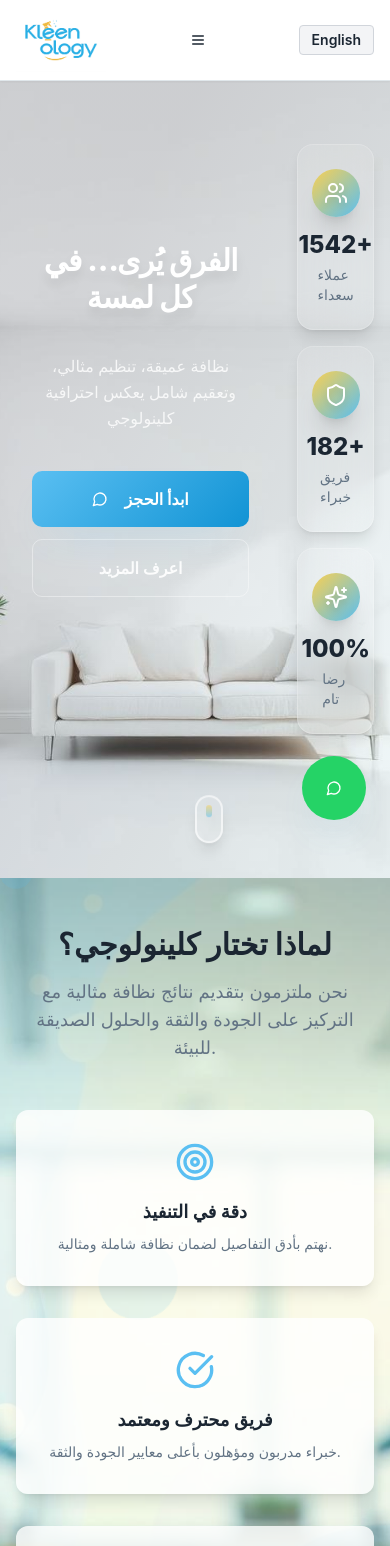
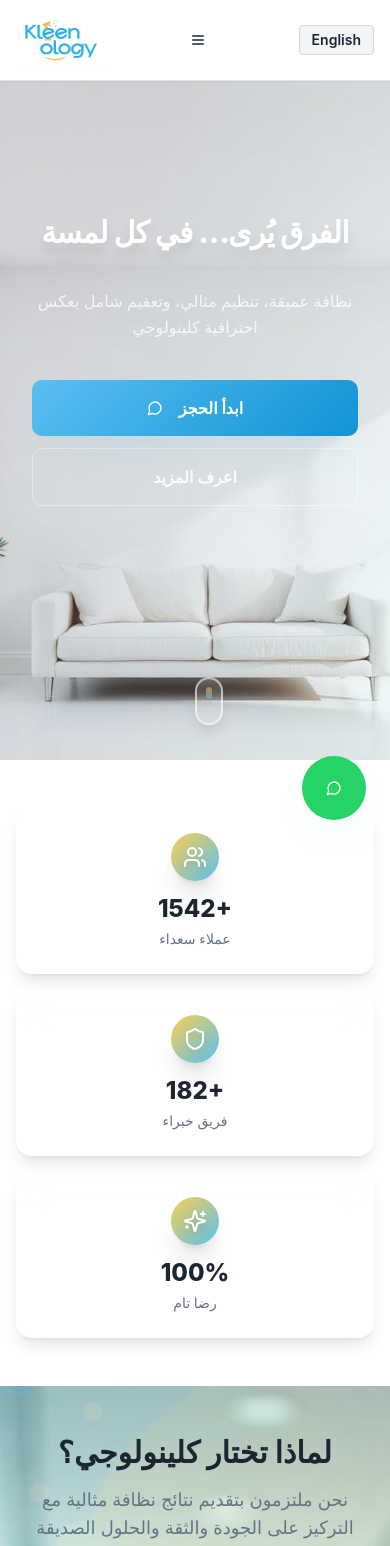
Before and after one commit to Webique/kleenology-clean-space-web, a React (Vite) app: page / in a window 390 px wide. Shown: the top 1546 px of the page. Built offline with nearby package versions, Linux system fonts and the light colour scheme.

Commit message:
Fix: Separate stats section on mobile
The stats section has been moved to a new, separate section below the hero section. This new section has a plain white background, as requested by the user.

```diff
--- a/src/components/Hero.tsx
+++ b/src/components/Hero.tsx
@@ -96,32 +96,6 @@ export const Hero = () => {
           ))}
         </div>
       </div>
-
-      {/* Mobile Stats Section - Separate section with plain background */}
-      <div className="sm:hidden bg-background py-12">
-        <div className="grid grid-cols-1 gap-4 max-w-2xl w-full mx-auto px-4">
-          {[
-            { icon: Users, number: "1542+", label: t('hero.stats.0') },
-            { icon: Shield, number: "182+", label: t('hero.stats.1') },
-            { icon: Sparkles, number: "100%", label: t('hero.stats.2') }
-          ].map((stat, idx) => (
-            <div
-              key={idx}
-              className="flex flex-col items-center justify-center bg-white/10 backdrop-blur-lg rounded-2xl p-6 shadow-lg border border-white/20"
-            >
-              <div className="inline-flex items-center justify-center w-12 h-12 bg-gradient-to-br from-brand-yellow to-brand-blue rounded-full mb-3 shadow-xl">
-                <stat.icon className="h-6 w-6 text-white drop-shadow-lg" />
-              </div>
-              <div className="text-2xl font-extrabold mb-1 text-foreground">
-                {stat.number}
-              </div>
-              <div className="text-sm font-medium text-muted-foreground">
-                {stat.label}
-              </div>
-            </div>
-          ))}
-        </div>
-      </div>
       {/* Scroll Indicator */}
       <div className="absolute bottom-6 sm:bottom-8 left-1/2 transform -translate-x-1/2 z-10 animate-bounce">
         <div className="w-7 h-12 sm:w-8 sm:h-14 border-2 border-white/60 rounded-full flex justify-center items-start bg-white/10 shadow-lg">
--- a/src/pages/Index.tsx
+++ b/src/pages/Index.tsx
@@ -6,10 +6,13 @@ import { BeforeAfterShowcase } from "@/components/BeforeAfterShowcase";
 import { CorporateCleaning } from "@/components/CorporateCleaning";
 import { Contact } from "@/components/Contact";
 import { Footer } from "@/components/Footer";
-import { MessageCircle } from "lucide-react";
+import { MessageCircle, Users, Shield, Sparkles } from "lucide-react";
 import { Button } from "@/components/ui/button";
+import { useTranslation } from "react-i18next";
 
 const Index = () => {
+  const { t } = useTranslation();
+
   const handleWhatsAppClick = () => {
     // Track WhatsApp click with Meta pixel
     if ((window as any).pixelTracker) {
@@ -22,6 +25,33 @@ const Index = () => {
     <div className="min-h-screen bg-background">
       <Header />
       <Hero />
+
+      {/* Mobile Stats Section - Separate section with white background */}
+      <div className="sm:hidden bg-white py-12">
+        <div className="grid grid-cols-1 gap-4 max-w-2xl w-full mx-auto px-4">
+          {[
+            { icon: Users, number: "1542+", label: t('hero.stats.0') },
+            { icon: Shield, number: "182+", label: t('hero.stats.1') },
+            { icon: Sparkles, number: "100%", label: t('hero.stats.2') }
+          ].map((stat, idx) => (
+            <div
+              key={idx}
+              className="flex flex-col items-center justify-center bg-white/10 backdrop-blur-lg rounded-2xl p-6 shadow-lg border border-white/20"
+            >
+              <div className="inline-flex items-center justify-center w-12 h-12 bg-gradient-to-br from-brand-yellow to-brand-blue rounded-full mb-3 shadow-xl">
+                <stat.icon className="h-6 w-6 text-white drop-shadow-lg" />
+              </div>
+              <div className="text-2xl font-extrabold mb-1 text-foreground">
+                {stat.number}
+              </div>
+              <div className="text-sm font-medium text-muted-foreground">
+                {stat.label}
+              </div>
+            </div>
+          ))}
+        </div>
+      </div>
+
       <About />
       <Services />
       <BeforeAfterShowcase />
```
